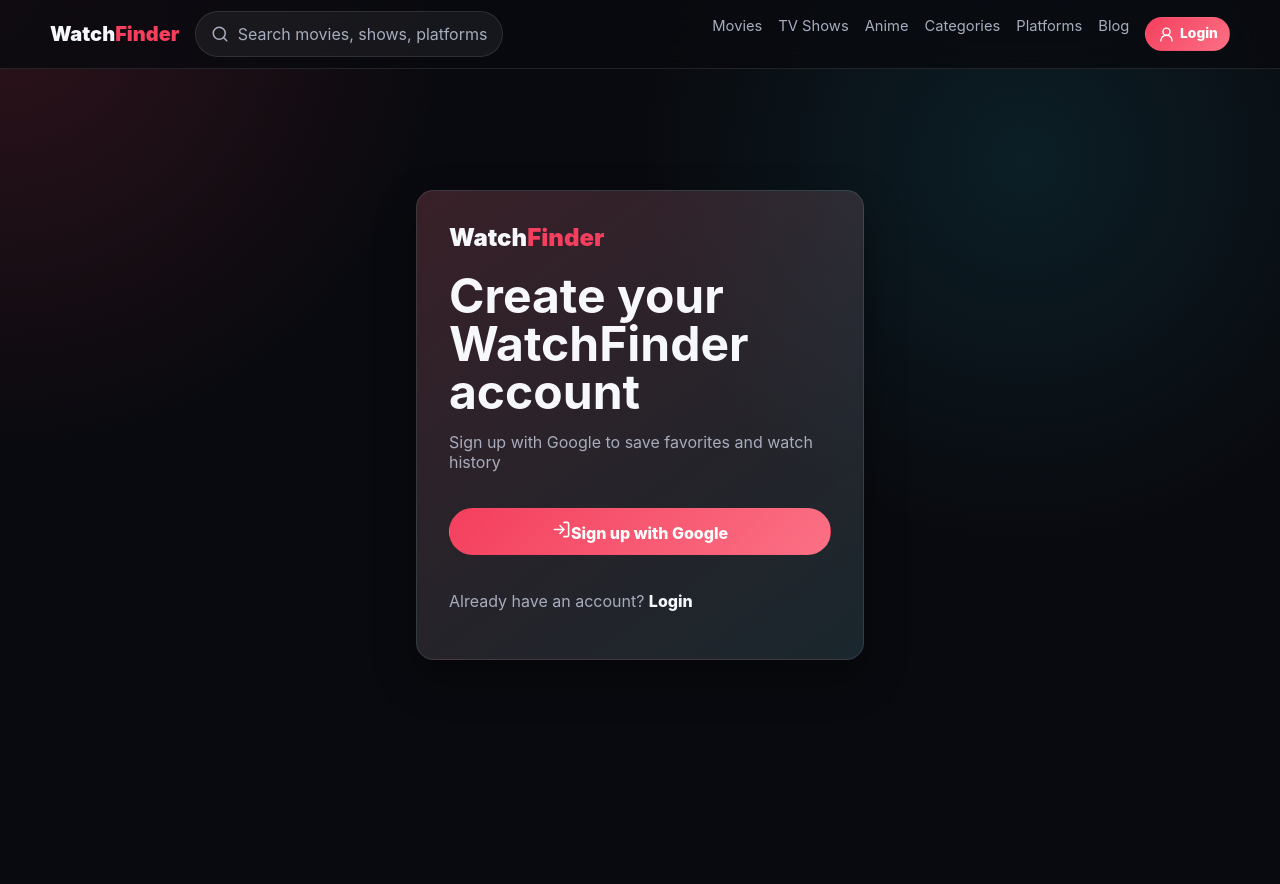
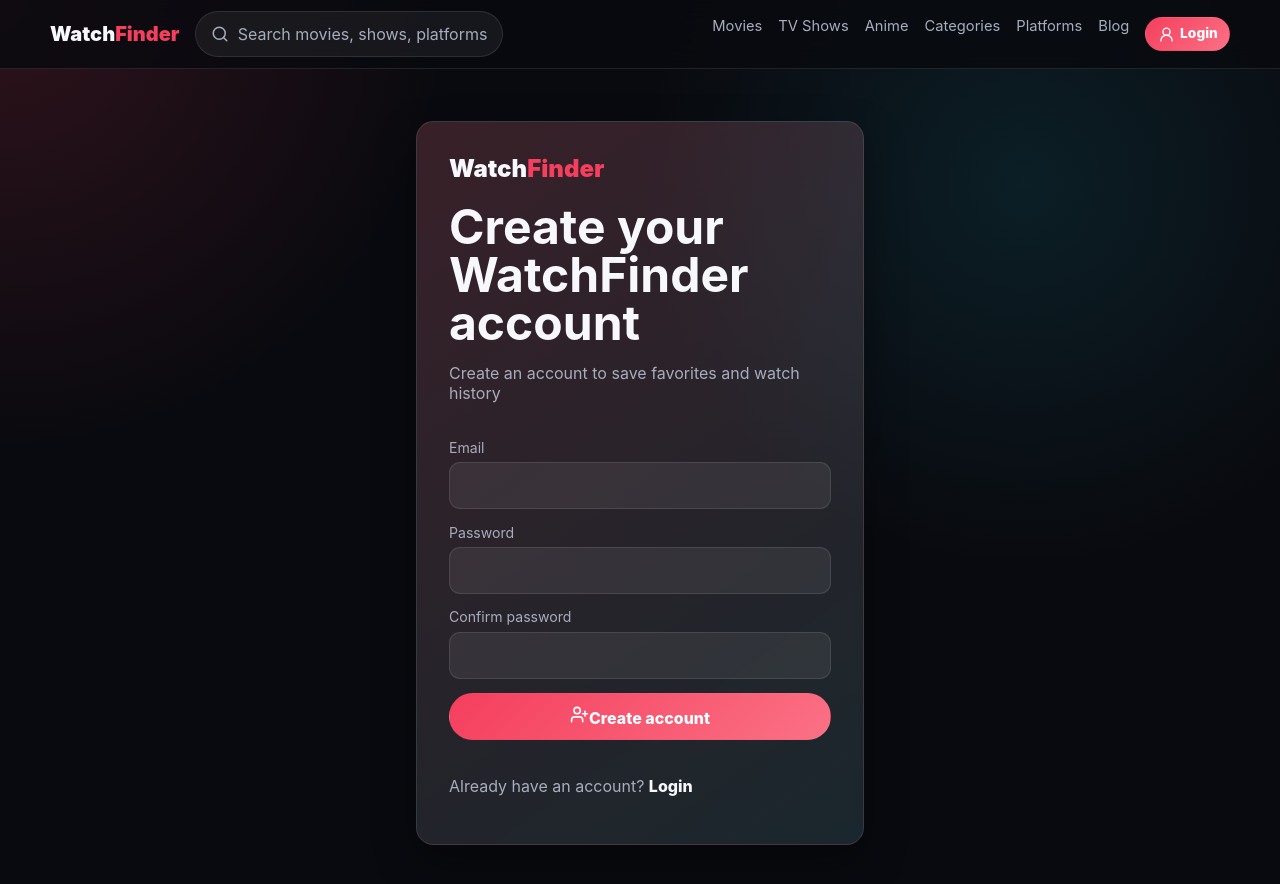
Before and after one commit to mdddrehannn-coder/watchfinder, a Next.js app: page /signup in a window 1280 px wide. Shown: the top 884 px of the page. Before the commit the page ends 801 px from the top, so only its background shows below. Built offline with nearby package versions, Linux system fonts and the light colour scheme; no server answers.

Commit message:
Switch auth to email password

```diff
--- a/app/globals.css
+++ b/app/globals.css
@@ -550,7 +550,7 @@ img {
   line-height: 1;
 }
 
-.auth-google {
+.auth-submit {
   width: 100%;
   justify-content: center;
 }
@@ -558,6 +558,15 @@ img {
 .auth-switch a {
   color: var(--text);
   font-weight: 800;
+}
+
+.auth-error {
+  margin: 0;
+  color: #fecdd3;
+  background: rgba(244, 63, 94, 0.13);
+  border: 1px solid rgba(244, 63, 94, 0.3);
+  border-radius: 0.7rem;
+  padding: 0.75rem 0.85rem;
 }
 
 @keyframes pulse {
--- a/components/AuthPanel.tsx
+++ b/components/AuthPanel.tsx
@@ -2,8 +2,13 @@
 
 import Link from "next/link";
 import { useSearchParams } from "next/navigation";
-import { LogIn } from "lucide-react";
+import { FormEvent, useState } from "react";
+import { LogIn, UserPlus } from "lucide-react";
 import { createSupabaseBrowserClient } from "@/lib/supabase-browser";
+
+function getSafeNext(value: string | null) {
+  return value?.startsWith("/") ? value : "/profile";
+}
 
 export default function AuthPanel({
   mode
@@ -11,17 +16,49 @@ export default function AuthPanel({
   mode: "login" | "signup";
 }) {
   const searchParams = useSearchParams();
-  const next = searchParams.get("next") || "/profile";
+  const next = getSafeNext(searchParams.get("next"));
   const isLogin = mode === "login";
+  const [error, setError] = useState<string | null>(null);
+  const [status, setStatus] = useState<string | null>(null);
+  const [busy, setBusy] = useState(false);
 
-  async function continueWithGoogle() {
+  async function submit(event: FormEvent<HTMLFormElement>) {
+    event.preventDefault();
+    setError(null);
+    setStatus(null);
+    setBusy(true);
+
+    const form = new FormData(event.currentTarget);
+    const email = String(form.get("email") || "").trim();
+    const password = String(form.get("password") || "");
+    const confirmPassword = String(form.get("confirm_password") || "");
     const supabase = createSupabaseBrowserClient();
-    const callback = new URL("/auth/callback", window.location.origin);
-    callback.searchParams.set("next", next);
-    await supabase.auth.signInWithOAuth({
-      provider: "google",
-      options: { redirectTo: callback.toString() }
-    });
+
+    try {
+      if (!email || !password) {
+        setError("Email and password are required.");
+        return;
+      }
+
+      if (!isLogin && password !== confirmPassword) {
+        setError("Passwords do not match.");
+        return;
+      }
+
+      const result = isLogin
+        ? await supabase.auth.signInWithPassword({ email, password })
+        : await supabase.auth.signUp({ email, password });
+
+      if (result.error) {
+        setError(result.error.message);
+        return;
+      }
+
+      setStatus(isLogin ? "Login successful. Redirecting..." : "Account created. Redirecting...");
+      window.location.href = next;
+    } finally {
+      setBusy(false);
+    }
   }
 
   return (
@@ -33,13 +70,47 @@ export default function AuthPanel({
         <div>
           <h1>{isLogin ? "Welcome back" : "Create your WatchFinder account"}</h1>
           <p className="muted">
-            {isLogin ? "Login to save favorites and watch history" : "Sign up with Google to save favorites and watch history"}
+            {isLogin ? "Login to save favorites and watch history" : "Create an account to save favorites and watch history"}
           </p>
         </div>
-        <button className="button primary auth-google" type="button" onClick={continueWithGoogle}>
-          <LogIn size={19} />
-          {isLogin ? "Continue with Google" : "Sign up with Google"}
-        </button>
+
+        <form className="form-grid" onSubmit={submit}>
+          <div className="field">
+            <label htmlFor={`${mode}-email`}>Email</label>
+            <input id={`${mode}-email`} name="email" type="email" autoComplete="email" required />
+          </div>
+          <div className="field">
+            <label htmlFor={`${mode}-password`}>Password</label>
+            <input
+              id={`${mode}-password`}
+              name="password"
+              type="password"
+              autoComplete={isLogin ? "current-password" : "new-password"}
+              minLength={6}
+              required
+            />
+          </div>
+          {!isLogin ? (
+            <div className="field">
+              <label htmlFor="signup-confirm-password">Confirm password</label>
+              <input
+                id="signup-confirm-password"
+                name="confirm_password"
+                type="password"
+                autoComplete="new-password"
+                minLength={6}
+                required
+              />
+            </div>
+          ) : null}
+          {error ? <p className="auth-error">{error}</p> : null}
+          {status ? <p className="legal-badge">{status}</p> : null}
+          <button className="button primary auth-submit" type="submit" disabled={busy}>
+            {isLogin ? <LogIn size={19} /> : <UserPlus size={19} />}
+            {busy ? "Please wait..." : isLogin ? "Login" : "Create account"}
+          </button>
+        </form>
+
         <p className="muted auth-switch">
           {isLogin ? "New to WatchFinder? " : "Already have an account? "}
           <Link href={isLogin ? `/signup?next=${encodeURIComponent(next)}` : `/login?next=${encodeURIComponent(next)}`}>
--- a/components/FavoriteButton.tsx
+++ b/components/FavoriteButton.tsx
@@ -30,10 +30,7 @@ export default function FavoriteButton({ movieId }: { movieId: string }) {
     setBusy(true);
     try {
       if (!userId) {
-        await supabase.auth.signInWithOAuth({
-          provider: "google",
-          options: { redirectTo: `${window.location.origin}/auth/callback` }
-        });
+        window.location.href = `/login?next=${encodeURIComponent(window.location.pathname)}`;
         return;
       }
       if (favoriteId) {
```
Also changed, not shown: 1 other file (tests, documents, lock files or other folders).
